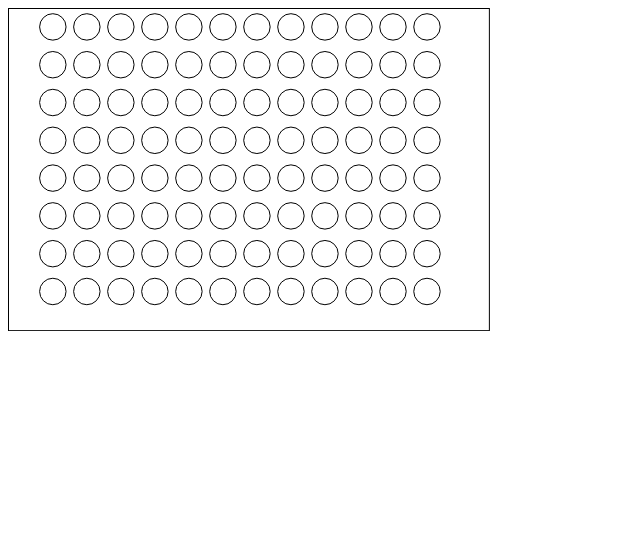
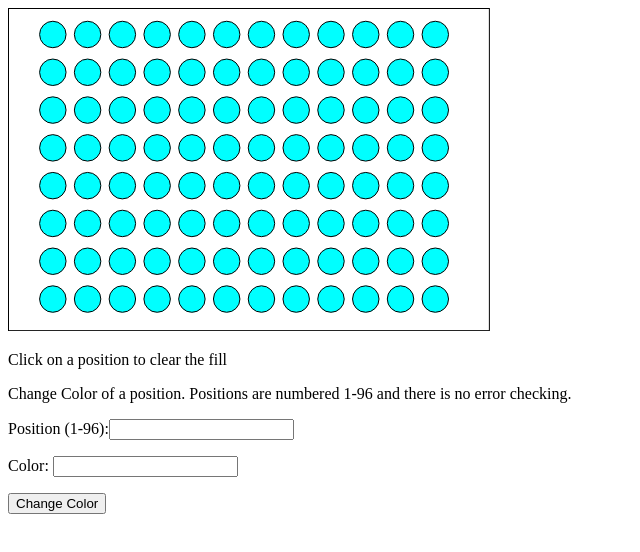
Before and after one commit to Scottmacaz/svg-as-ng-component, an Angular app: page / in a window 1280 px wide. Shown: the top 552 px of the page, without its empty margins (0-640 px from the left). Built offline with nearby package versions, Linux system fonts and the light colour scheme.

Commit message:
Positions are filled and can be cleared by clicking on them

```diff
--- a/src/app/app.component.html
+++ b/src/app/app.component.html
@@ -1 +1,10 @@
 <app-plate-svg [plateLayout]="plateLayout"></app-plate-svg>
+<p>Click on a position to clear the fill</p>
+<p>Change Color of a position.  Positions are numbered 1-96 and there is no error checking.</p>
+<label >Position (1-96):</label>
+<input type="text" [(ngModel)]="positionToChange">
+<p>
+<label >Color: </label>
+<input type="text" [(ngModel)]="positionToChangeColor">
+</p>
+<button (click)="changeColor()">Change Color</button>
--- a/src/app/app.component.ts
+++ b/src/app/app.component.ts
@@ -6,30 +6,35 @@
 export class AppComponent implements OnInit {
 
   plateLayout: PlateLayout;
+  positionToChange: number;
+  positionToChangeColor: string;
 
   ngOnInit(): void {
     const platePositionMap = this.makePlatePositions();
     this.plateLayout = new PlateLayout(platePositionMap);
   }
 
+  changeColor() {
+    console.log(`Changing position ${this.positionToChange} to color: ${this.positionToChangeColor}`);
+    // this.plateLayout.positions[this.positionToChange]
+  }
   makePlatePositions() {
     let position = 1;
     const baseXCoordinate = 62;
-    const baseYCoordinate = 32;
+    const baseYCoordinate = 34;
     const platePositions = new Array<PlatePosition>();
     let currentXCoordinate = baseXCoordinate;
     let currentYCoordinate = baseYCoordinate;
     for (let row = 1; row < 9; row++) {
       for (let column = 1; column < 13; column++) {
         platePositions.push(new PlatePosition(position, row, column,
-           currentXCoordinate, currentYCoordinate,  `plate-pos-${row}-${column}`));
-           currentXCoordinate += 9;
+           currentXCoordinate, currentYCoordinate,  `plate-pos-${row}-${column}`, 'fill-aqua'));
+           currentXCoordinate += 9.2;
         position++;
       }
       currentYCoordinate += 10;
       currentXCoordinate = baseXCoordinate;
     }
-    debugger;
     return platePositions;
   }
 }
--- a/src/app/app.module.ts
+++ b/src/app/app.module.ts
@@ -1,6 +1,6 @@
 import { BrowserModule } from '@angular/platform-browser';
 import { NgModule } from '@angular/core';
-
+import { FormsModule } from '@angular/forms';
 import { AppComponent } from './app.component';
 import { PlateSvgComponent } from './plate-svg/plate-svg.component';
 
@@ -10,7 +10,8 @@
     PlateSvgComponent
   ],
   imports: [
-    BrowserModule
+    BrowserModule,
+    FormsModule
   ],
   providers: [],
   bootstrap: [AppComponent]
--- a/src/app/plate-position.ts
+++ b/src/app/plate-position.ts
@@ -4,5 +4,6 @@
     public column: number,
     public xCoordinate: number,
     public yCoordinate: number,
-    public label: string) {}
+    public label: string,
+    public className: string) {}
 }
--- a/src/app/plate-svg/plate-svg.component.css
+++ b/src/app/plate-svg/plate-svg.component.css
@@ -0,0 +1,7 @@
+.fill-aqua {
+  fill:aqua;
+}
+
+.fill-none {
+  fill: none;
+}
--- a/src/app/plate-svg/plate-svg.component.html
+++ b/src/app/plate-svg/plate-svg.component.html
@@ -31,7 +31,10 @@
        y="27.125" />
 
        <!-- <ng-container > -->
-        <use *ngFor="let position of plateLayout.positions" xlink:href="#Well" id="0" [attr.x]="position.xCoordinate" [attr.y]="position.yCoordinate" fill="none" stroke="#000000"/>
+        <use *ngFor="let position of plateLayout.positions" xlink:href="#Well" id="0"
+          [attr.x]="position.xCoordinate" [attr.y]="position.yCoordinate" fill="none" stroke="#000000"
+          [(attr.class)]="position.className" (click)="clearFill(position.position)"
+        />
       <!-- </ng-container> -->
 
     <!-- A-row -->
--- a/src/app/plate-svg/plate-svg.component.ts
+++ b/src/app/plate-svg/plate-svg.component.ts
@@ -13,11 +13,12 @@
   constructor() { }
 
   ngOnInit() {
-    debugger;
-  }
-
-  getXCordinate(row: number, column: number) {
 
   }
 
+  clearFill(position: number) {
+    console.log('Clear Fill on position: ' + position);
+    this.plateLayout.positions[position - 1].className = 'fill-none';
+  }
+
 }
```
